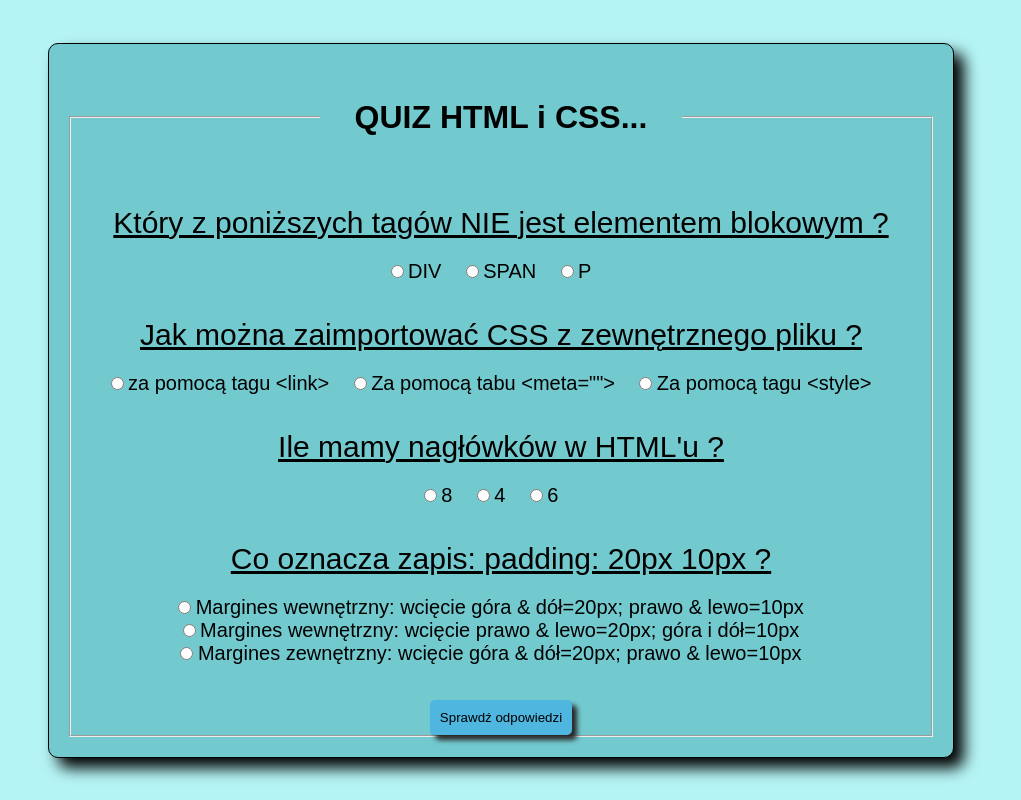
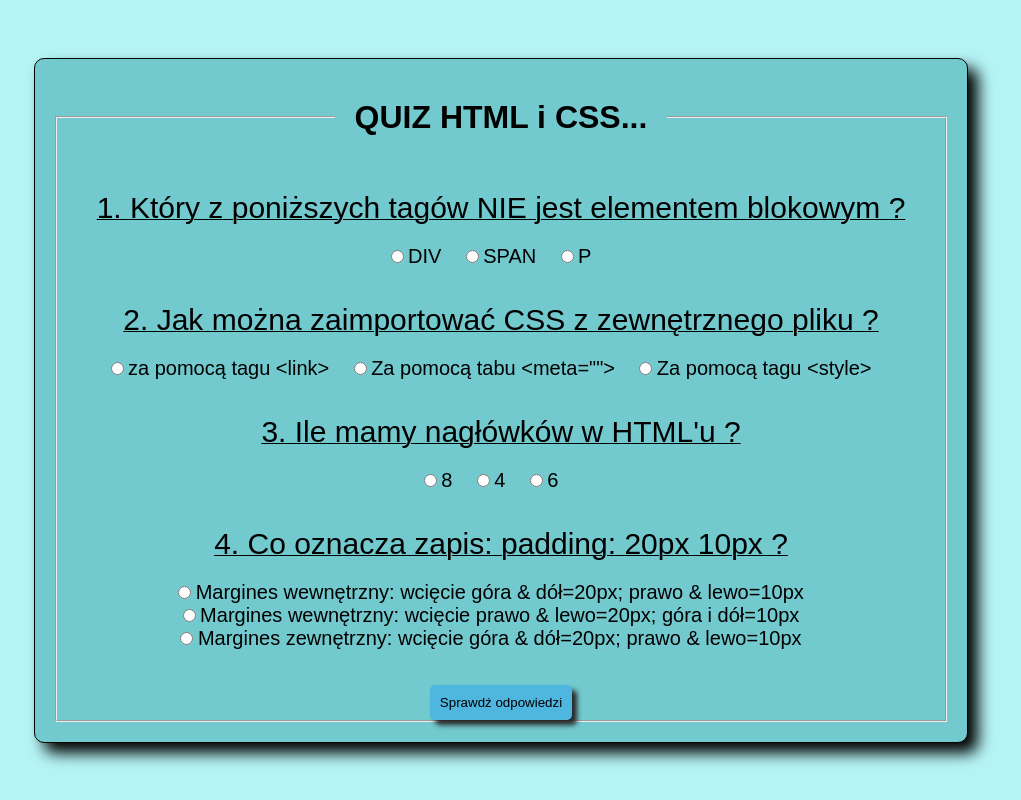
Before and after one commit to PiotrLassotta1989/apka_q, a plain HTML site: page index.html in a window 1280 px wide. Shown: the whole page, without its empty margins (139-1160 px from the left). Drawn offline with Linux system fonts and the light colour scheme.

Commit message:
poprawka03

```diff
--- a/css/style.css
+++ b/css/style.css
@@ -25,7 +25,7 @@ body {
 }
 
 h1 {
-	margin: 35px;
+	margin: 20px;
 	text-align: center;
 
 }
@@ -34,7 +34,7 @@ h3.question {
 	margin-bottom: 20px;
 	font-size: 30px;
 	font-weight: normal;
-	text-decoration: underline;
+	text-decoration: underline 1px;
 }
 
 .box-answer {
--- a/index.html
+++ b/index.html
@@ -19,7 +19,7 @@
 
 
 			<div class="box-answer">
-				<h3 class="question">Który z poniższych tagów NIE jest elementem blokowym ?</h3>
+				<h3 class="question">1. Który z poniższych tagów NIE jest elementem blokowym ?</h3>
 
 				<input type="radio" name="question-1" id="answer-1" class="answer" value="false" />
 				<label for="answer-1">DIV</label>
@@ -33,7 +33,7 @@
 
 
 			<div class="box-answer">
-				<h3 class="question">Jak można zaimportować CSS z zewnętrznego pliku ?</h3>
+				<h3 class="question">2. Jak można zaimportować CSS z zewnętrznego pliku ?</h3>
 
 				<input type="radio" name="question-2" id="answer-4" class="answer" value="true" />
 				<label for="answer-4">za pomocą tagu &ltlink&gt</label>
@@ -47,7 +47,7 @@
 
 
 			<div class="box-answer">
-				<h3 class="question">Ile mamy nagłówków w HTML'u ?</h3>
+				<h3 class="question">3. Ile mamy nagłówków w HTML'u ?</h3>
 				<div>
 					<input type="radio" name="question-3" id="answer-7" class="answer" value="false" />
 					<label for="answer-7">8</label>
@@ -61,7 +61,7 @@
 			</div>
 
 			<div class="box-answer">
-				<h3 class="question"> Co oznacza zapis: padding: 20px 10px ?</h3>
+				<h3 class="question">4. Co oznacza zapis: padding: 20px 10px ?</h3>
 				<div>
 					<input type="radio" name="question-4" id="answer-10" class="answer" value="true" />
 					<label for="answer-10">Margines wewnętrzny: wcięcie góra & dół=20px; prawo & lewo=10px</label>
```
